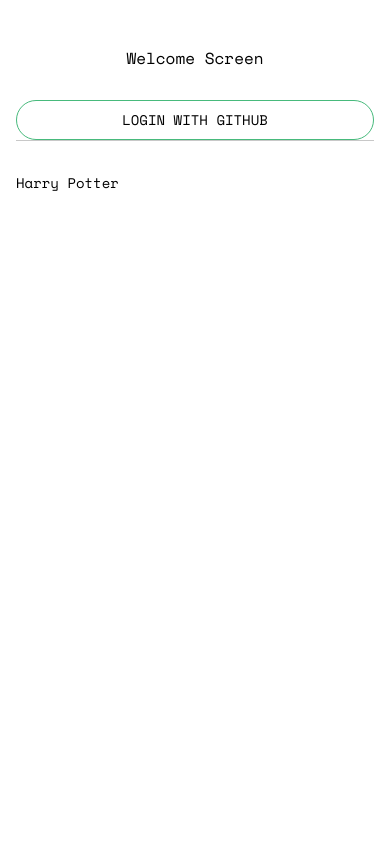
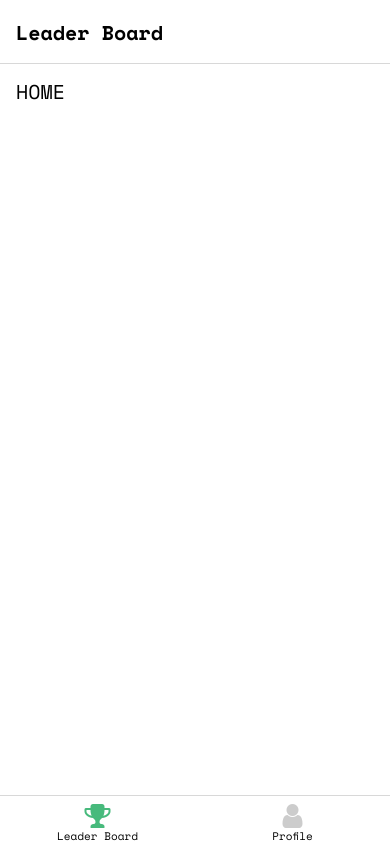
Before and after one commit to corupta/wander-app, a React Native app: screen / in a window 390 px wide. Built offline with nearby package versions, Linux system fonts and the light colour scheme.

Commit message:
added tab navigator && Leader Board screen && Profile Screen

```diff
--- a/package.json
+++ b/package.json
@@ -16,6 +16,7 @@
   "dependencies": {
     "@expo/vector-icons": "^12.0.0",
     "@react-native-async-storage/async-storage": "~1.15.0",
+    "@react-navigation/bottom-tabs": "^6.0.9",
     "@react-navigation/native": "^6.0.2",
     "@react-navigation/native-stack": "^6.1.0",
     "@react-navigation/stack": "^6.0.11",
--- a/src/constants/Routes.ts
+++ b/src/constants/Routes.ts
@@ -2,12 +2,17 @@
   // ROOT //
   Home = 'Home',
   NotFound = 'NotFound',
+  TabNavigator = 'TabNavigator',
 
   // HOME //
   Auth = 'Auth',
 
   // AUTH //
   Welcome = 'Welcome',
+
+  //TABNAVIGATOR//
+  LeaderBoard = 'LeaderBoard',
+  Profile = 'Profile',
 }
 
 export default Routes
--- a/src/navigation/RootNavigator/index.tsx
+++ b/src/navigation/RootNavigator/index.tsx
@@ -4,13 +4,15 @@
 import { Routes } from '../../constants'
 import { NotFound } from '../../screens'
 import HomeNavigator from '../HomeNavigator'
+import { TabNavigator } from '../TabNavigator'
 
 const Stack = createStackNavigator<RootParamList>()
 
 function RootNavigator(): JSX.Element {
   return (
-    <Stack.Navigator screenOptions={{ headerShown: false }}>
+    <Stack.Navigator screenOptions={{ headerShown: false }} initialRouteName={Routes.TabNavigator}>
       <Stack.Screen name={Routes.Home} component={HomeNavigator} />
+      <Stack.Screen name={Routes.TabNavigator} component={TabNavigator} />
       <Stack.Screen name={Routes.NotFound} component={NotFound} options={{ title: 'Ooops!' }} />
     </Stack.Navigator>
   )
--- /dev/null
+++ b/src/navigation/TabNavigator/index.tsx
@@ -0,0 +1,49 @@
+import * as React from 'react'
+import { createBottomTabNavigator } from '@react-navigation/bottom-tabs'
+import { LeaderBoard, Profile } from '../../screens/index'
+import { Routes } from '../../constants'
+import { FontAwesome } from '@expo/vector-icons'
+import useTheme from '../../contexts/theme'
+import { RootTabParamList, RootTabScreenProps } from '../../../types'
+import { FONT_BOLD, FONT_REGULAR } from '../../constants/Theme'
+import { SPACING } from '../../theme/spacing'
+import { IconSize } from '../../theme/layout'
+
+const Tab = createBottomTabNavigator<RootTabParamList>()
+
+export function TabNavigator() {
+  const { colors } = useTheme()
+
+  return (
+    <Tab.Navigator
+      screenOptions={{
+        tabBarActiveTintColor: colors.text,
+        tabBarInactiveTintColor: colors.text,
+        tabBarStyle: { backgroundColor: colors.background, paddingTop: SPACING.TINY },
+        headerStyle: { backgroundColor: colors.background },
+        tabBarLabelStyle: { fontSize: 11, fontFamily: FONT_REGULAR },
+        headerTitleStyle: { color: colors.text, fontSize: 20, fontFamily: FONT_BOLD },
+      }}>
+      <Tab.Screen
+        name={Routes.LeaderBoard}
+        component={LeaderBoard}
+        options={({ navigation }: RootTabScreenProps<'LeaderBoard'>) => ({
+          title: 'Leader Board',
+          tabBarIcon: ({ focused }) => <TabBarIcon name="trophy" color={focused ? colors.primary : colors.overlay} />,
+        })}
+      />
+      <Tab.Screen
+        name={Routes.Profile}
+        component={Profile}
+        options={{
+          title: 'Profile',
+          tabBarIcon: ({ focused }) => <TabBarIcon name="user" color={focused ? colors.primary : colors.overlay} />,
+        }}
+      />
+    </Tab.Navigator>
+  )
+}
+
+function TabBarIcon(props: { name: React.ComponentProps<typeof FontAwesome>['name']; color: string }) {
+  return <FontAwesome size={IconSize.Large} style={{ marginBottom: -3 }} {...props} />
+}
--- /dev/null
+++ b/src/screens/LeaderBoard/index.tsx
@@ -0,0 +1,14 @@
+import React from 'react'
+import { HPText, HPView } from '../../theme/components'
+
+const LeaderBoardScreen = () => {
+  return (
+    <HPView variant="background">
+      <HPText variant="titleSmall" color="text">
+        HOME
+      </HPText>
+    </HPView>
+  )
+}
+
+export default LeaderBoardScreen
--- /dev/null
+++ b/src/screens/Profile/index.tsx
@@ -0,0 +1,15 @@
+import React from 'react'
+import { SafeAreaView } from 'react-native'
+import { HPText, HPView } from '../../theme/components'
+
+const ProfileScreen = () => {
+  return (
+    <HPView variant="background">
+      <HPText variant="titleSmall" color="text">
+        PROFILE
+      </HPText>
+    </HPView>
+  )
+}
+
+export default ProfileScreen
--- a/src/screens/index.ts
+++ b/src/screens/index.ts
@@ -1,2 +1,4 @@
 export { default as Welcome } from './Auth/Welcome'
 export { default as NotFound } from './NotFound'
+export { default as LeaderBoard } from './LeaderBoard'
+export { default as Profile } from './Profile'
--- a/src/types/Navigation.ts
+++ b/src/types/Navigation.ts
@@ -3,6 +3,7 @@
 export type RootParamList = {
   [Routes.Home]: undefined
   [Routes.NotFound]: undefined
+  [Routes.TabNavigator]: undefined
 }
 export type HomeParamList = {
   [Routes.Auth]: undefined
```
Also changed, not shown: types.tsx (+13 -12 lines), 1 other file (tests, documents, lock files or other folders).
